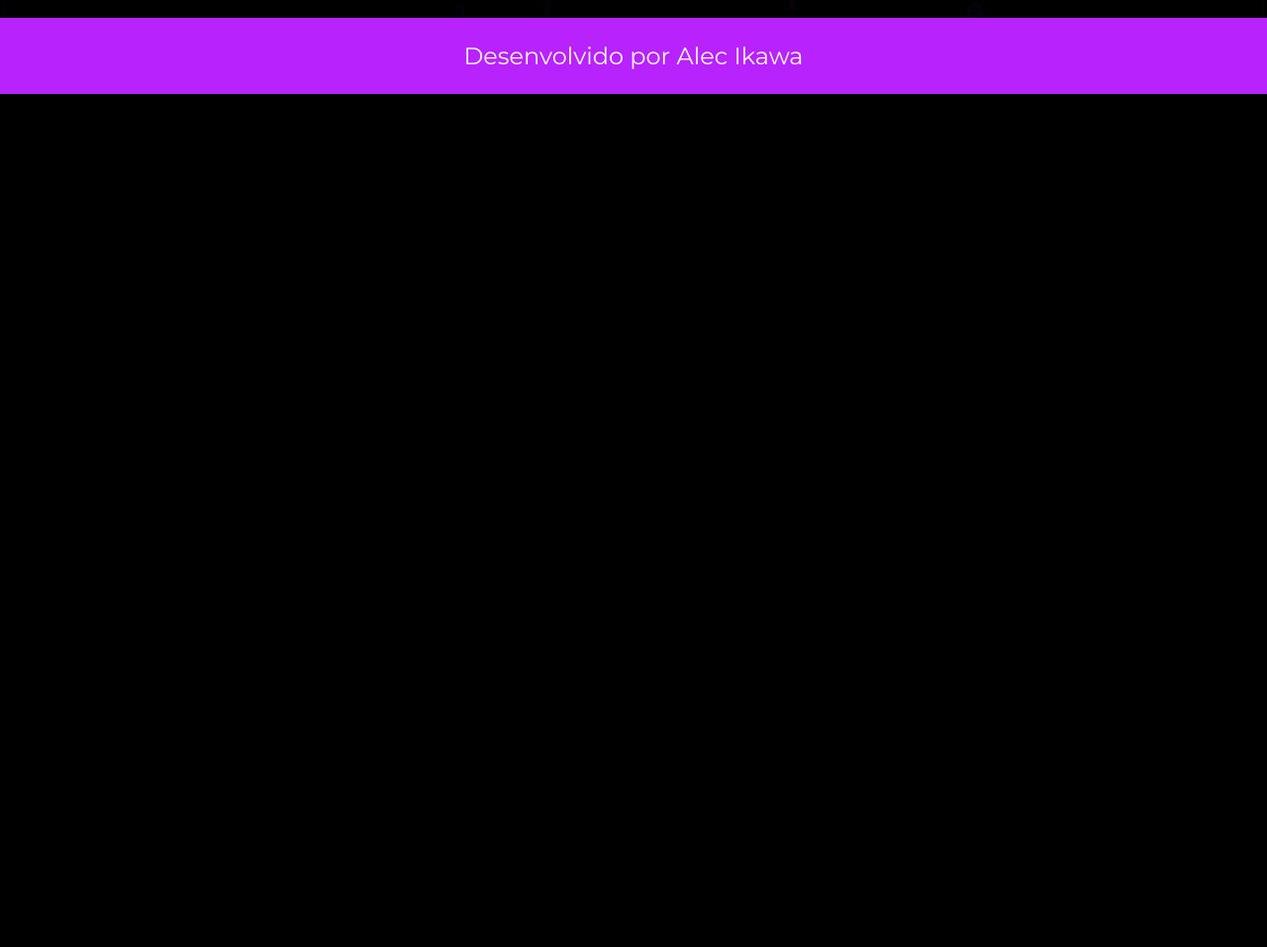
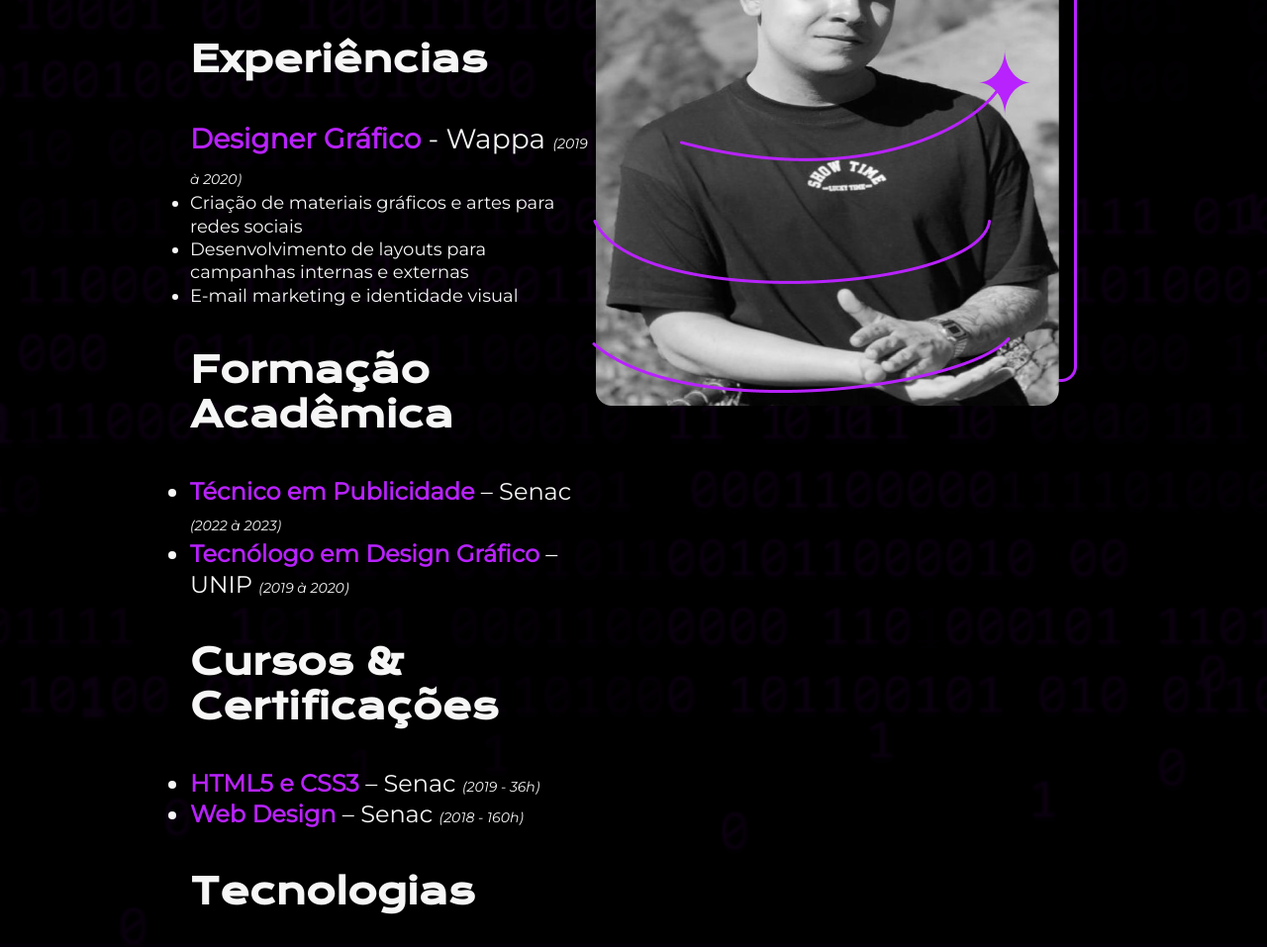
Before and after one commit to alecikawa/portifolio, a plain HTML site: page curriculo.html in a window 1280 px wide. Shown: the part 862-1819 px from the top of the page at 99% size. Before the commit the page ends 957 px from the top, so only its background shows below. Drawn offline with nearby package versions, Linux system fonts and the light colour scheme.

Commit message:
curriculo att

```diff
--- a/curriculo.html
+++ b/curriculo.html
@@ -19,17 +19,26 @@
     <main class="apresentacao">
         <section class="apresentacao__conteudo">
             <h1 class="apresentacao__conteudo__titulo">Currículo </h1>
-            <p class="apresentacao__conteudo__texto">Appresentação e informações principais</p>
+            <p class="apresentacao__conteudo__texto">Sou <strong>Alec Ikawa</strong>, um designer gráfico em transição para a área de tecnologia, com foco no <strong>desenvolvimento back-end</strong> e o objetivo de me tornar um desenvolvedor full stack no futuro. Tenho experiência com <strong>lógica de programação e linguagens como JavaScript, além de conhecimentos em HTML e CSS</strong>. Busco minha primeira oportunidade para aplicar esses conceitos na construção de sistemas eficientes e escaláveis. Estou sempre explorando novas tecnologias para aprimorar minhas habilidades e pronto para contribuir com soluções inovadoras no universo da programação.</p>
             <h2 class="apresentacao__conteudo__titulo">Experiências</h2>
             <ul class="apresentacao__conteudo__texto">
-                <li><strong class="titulo-destaque">Designer Gráfico</strong> - Wappa <i class="apresentacao__conteudo__ano">(2019 à 2020)</i></li>
+                <p class="curriculo-experiencia"><strong class="titulo-destaque">Designer Gráfico</strong> - Wappa <i class="apresentacao__conteudo__ano">(2019 à 2020)</i></p>
+                <li class="curriculo-subtexto">Criação de materiais gráficos e artes para redes sociais</li>
+                <li class="curriculo-subtexto">Desenvolvimento de layouts para campanhas internas e externas</li>
+                <li class="curriculo-subtexto">E-mail marketing e identidade visual</li>
             </ul>
-            <h2 class="apresentacao__conteudo__titulo">Estudos</h2>
+            <h2 class="apresentacao__conteudo__titulo">Formação Acadêmica</h2>
             <div class="apresentacao__conteudo__texto">
                 <ul class="apresentacao__conteudo__texto">
-                    <li>Estudo 1 <a href="linkdocertificado">com certificado</a> </li>
-                    <li>Estudo 2 <a href="linkdocertificado">com certificado</a> </li>
-                    <li>Estudo 3 <a href="linkdocertificado">com certificado</a> </li>
+                    <li> <strong class="titulo-destaque">Técnico em Publicidade</strong> – Senac <i class="apresentacao__conteudo__ano">(2022 à 2023)</i> </li>
+                    <li> <strong class="titulo-destaque">Tecnólogo em Design Gráfico</strong> – UNIP <i class="apresentacao__conteudo__ano">(2019 à 2020)</i></li>
+                </ul>
+            </div>
+            <h2 class="apresentacao__conteudo__titulo">Cursos & Certificações</h2>
+            <div class="apresentacao__conteudo__texto">
+                <ul class="apresentacao__conteudo__texto">
+                    <li> <strong class="titulo-destaque">HTML5 e CSS3</strong> – Senac <i class="apresentacao__conteudo__ano">(2019 - 36h)</i> </li>
+                    <li> <strong class="titulo-destaque"> Web Design</strong> – Senac <i class="apresentacao__conteudo__ano">(2018 - 160h)</i> </li>
                 </ul>
             </div>
             <h2 class="apresentacao__conteudo__titulo">Tecnologias</h2>
--- a/styles/style.css
+++ b/styles/style.css
@@ -170,3 +170,18 @@ body::before {
     width: 50px;
     height: 50px;
 }
+
+.curriculo-experiencia {
+    font-size: 28px;
+    font-family: var(--font-secundaria);
+    font-weight: 400;
+    line-height: 1.3;
+}
+
+.curriculo-subtexto {
+
+    font-size: 18px;
+    font-family: var(--font-secundaria);
+    font-weight: 400;
+    line-height: 1.3;
+}
```
